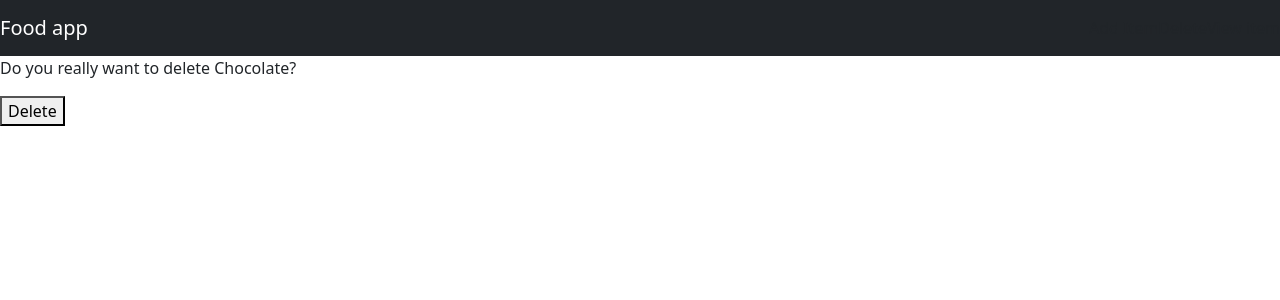
After one commit to nickitque/Project1_Food_Menu_App, a Django app: page /food/2/delete/ in a window 1280 px wide. The commit adds this page. Shown: the top 300 px of the page. Run offline with Django 5.2, Linux system fonts and the light colour scheme; data comes from the database, SQL or seed files in the repository; both versions use the stored data as it was after the commit.

Commit message:
Added delete view

```diff
--- a/mysite/food/templates/base.html
+++ b/mysite/food/templates/base.html
@@ -10,7 +10,7 @@
  </head>
  <body>
  <nav class="navbar navbar-dark bg-dark">
-   <a href="#" class="navbar-brand">Food app</a>
+   <a href="/food/" class="navbar-brand">Food app</a>
   <div class="navbar">
       <a class="nav-item nav-link" href="#">Add Item</a>
       <a class="nav-item nav-link" href="#">Delete</a>
--- a/mysite/food/templates/detail.html
+++ b/mysite/food/templates/detail.html
@@ -9,6 +9,7 @@
        <h1> {{item.item_name }}</h1>
        <h5> {{item.item_descr }}</h5>
        <h6> ${{item.price }}</h6>
+       <a href="{% url 'food:delete_item' item.id %}">Delete</a>
 
    </div>
   </div>
--- /dev/null
+++ b/mysite/food/templates/item_delete.html
@@ -0,0 +1,9 @@
+{% extends 'base.html' %}
+ {% block body %}
+<form method="POST">
+    {% csrf_token %}
+    {{ form }}
+    <p>Do you really want to delete {{ item.item_name }}?</p>
+    <button type="submit">Delete</button>
+</form>
+ {% endblock %}
--- a/mysite/food/urls.py
+++ b/mysite/food/urls.py
@@ -8,5 +8,6 @@ urlpatterns = [
     path('item/', views.item, name='item'),
     path('<int:pk>/', views.detail, name='detail'),
     path('new/', views.create_item, name='create_item'),
-    path('<int:pk>/edit/', views.edit, name='edit_item')
+    path('<int:pk>/edit/', views.edit, name='edit_item'),
+    path('<int:pk>/delete/', views.delete, name='delete_item'),
 ]
--- a/mysite/food/views.py
+++ b/mysite/food/views.py
@@ -26,6 +26,7 @@ def detail(request, pk):
 
     return render(request, 'detail.html', context)
 
+
 def create_item(request):
     form = ItemForm(request.POST or None)
 
@@ -35,6 +36,7 @@ def create_item(request):
 
     return render(request, 'item_form.html', {'form': form})
 
+
 def edit(request, pk):
     item = Item.objects.get(pk=pk)
     form = ItemForm(request.POST or None, instance=item)
@@ -43,4 +45,13 @@ def edit(request, pk):
         form.save()
         return redirect('food:index')
 
-    return render(request, 'item_form.html', {'form':form, 'item': item})
+    return render(request, 'item_form.html', {'form': form, 'item': item})
+
+
+def delete(request, pk):
+    item = Item.objects.get(pk=pk)
+    if request.method == 'POST':
+        item.delete()
+        return redirect('food:index')
+
+    return render(request, 'item_delete.html', {'item': item})
```
Also changed, not shown: mysite/db.sqlite3.
